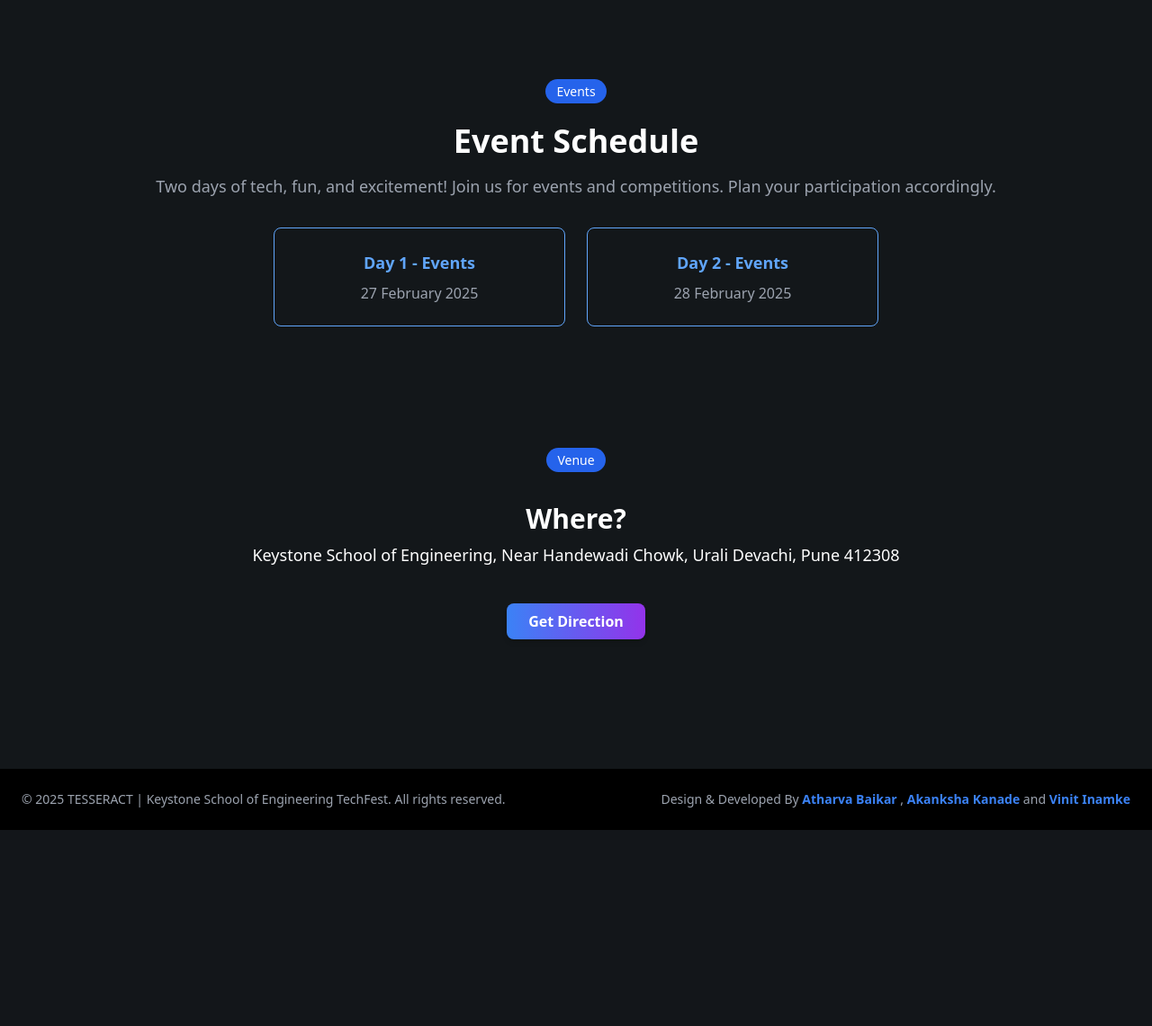
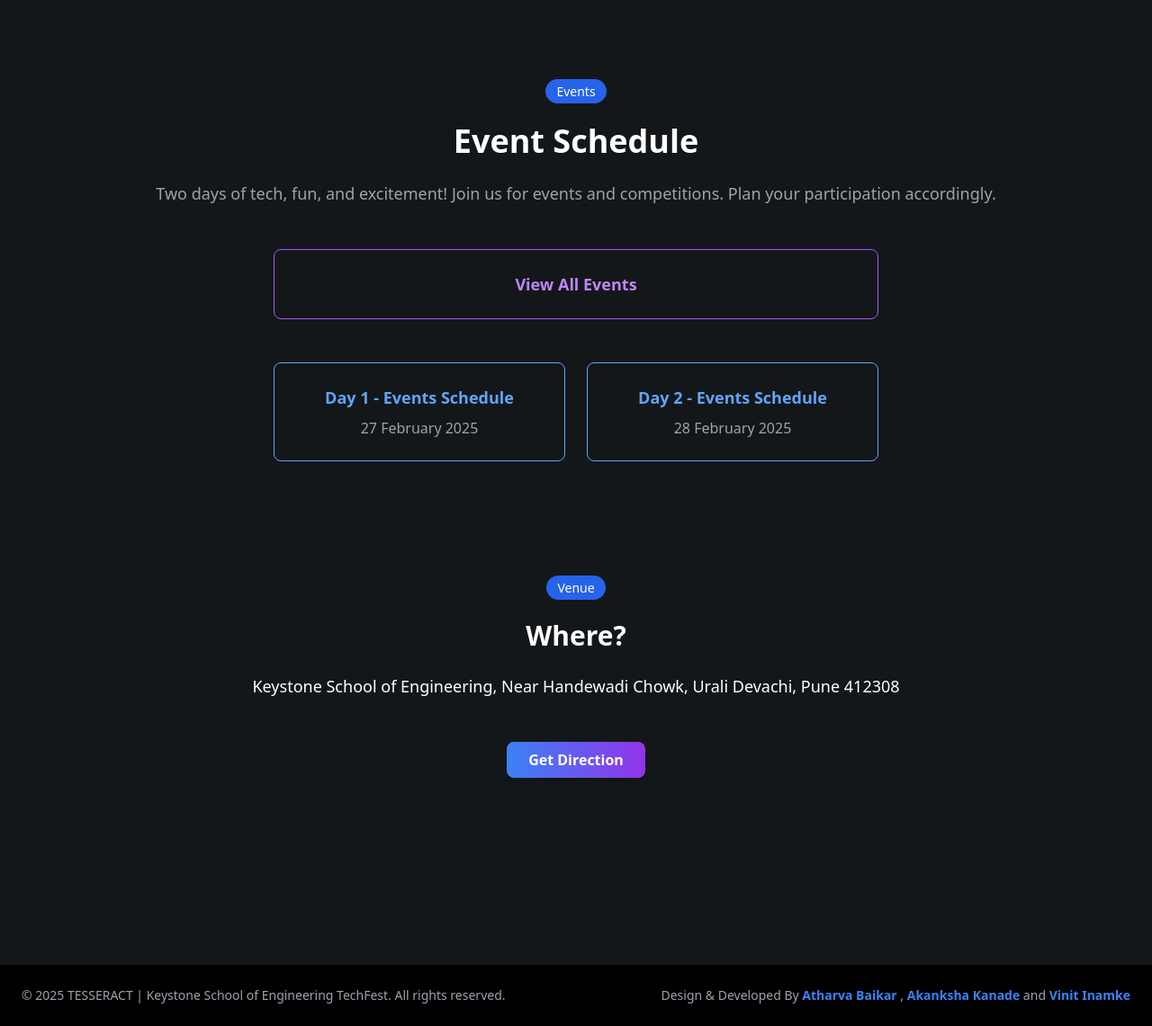
Before and after one commit to DarkGuardian641/Tesseract, a Flask app: page / in a window 1280 px wide. Shown: the part 554-1695 px from the top of the page at 90% size. Before the commit the page ends 1477 px from the top, so only its background shows below. Run offline with Flask 3, Linux system fonts and the light colour scheme; some libraries are stand-ins or nearby versions.

Commit message:
added events button and modified schedule

```diff
--- a/templates/index.html
+++ b/templates/index.html
@@ -90,40 +90,36 @@
     <section class="text-gray-100 body-font" id="scheduleeve" style="scroll-margin-top: 100px;">
         <div class="container mx-auto text-center py-16 px-5">
             <span class="bg-blue-600 text-sm text-white px-3 py-1 rounded-full">Events</span>
-            <br>
-            <br>
-            <h2 class="text-3xl sm:text-4xl font-extrabold text-white mb-4">Event Schedule</h2>
-            <p class="text-gray-400 text-base sm:text-lg mb-8">Two days of tech, fun, and excitement! Join us for events and competitions. Plan your participation accordingly.</p>
+            <h2 class="text-3xl sm:text-4xl font-extrabold text-white mt-6 mb-6">Event Schedule</h2>
+            <p class="text-gray-400 text-base sm:text-lg mb-12">Two days of tech, fun, and excitement! Join us for events and competitions. Plan your participation accordingly.</p>
+
+            <div class="grid grid-cols-1 max-w-2xl mx-auto mb-12">
+                <a href="/events" class="border border-purple-500 rounded-lg p-4 sm:p-6 hover:bg-purple-900/30 transition-colors cursor-pointer text-center">
+                    <h3 class="text-lg font-semibold text-purple-400">View All Events</h3>
+                </a>
+            </div>
+
             <div class="grid grid-cols-1 sm:grid-cols-2 gap-6 max-w-2xl mx-auto">
                 <a href="static/assets/day1.pdf" target="_blank" class="border border-blue-400 rounded-lg p-4 sm:p-6 hover:bg-blue-900/30 transition-colors cursor-pointer">
-                    <h3 class="text-lg font-semibold text-blue-400">Day 1 - Events</h3>
+                    <h3 class="text-lg font-semibold text-blue-400">Day 1 - Events Schedule</h3>
                     <p class="text-gray-400 mt-2">27 February 2025</p>
                 </a>
                 <a href="static/assets/day2.pdf" target="_blank" class="border border-blue-400 rounded-lg p-4 sm:p-6 hover:bg-blue-900/30 transition-colors cursor-pointer">
-                    <h3 class="text-lg font-semibold text-blue-400">Day 2 - Events</h3>
+                    <h3 class="text-lg font-semibold text-blue-400">Day 2 - Events Schedule</h3>
                     <p class="text-gray-400 mt-2">28 February 2025</p>
                 </a>
             </div>
         </div>
     </section>
 
-    <br>
-    <br>
-    <br>
-
-    <!-- Venue Section -->
-    <div class="text-center">
+    <section class="text-center py-16">
         <span class="bg-blue-600 text-sm text-white px-3 py-1 rounded-full">Venue</span>
-      <br>
-      <br>
-      <h2 class="text-3xl font-bold mt-3">Where?</h2>
-      <p class="mt-2 text-lg">Keystone School of Engineering, Near Handewadi Chowk, Urali Devachi, Pune 412308</p>
-      <br>
-      <button id="openModalBtn" class="mt-4 px-6 py-2 text-white font-semibold rounded-lg shadow-md bg-gradient-to-r from-blue-500 to-purple-600">
+        <h2 class="text-3xl font-bold mt-6">Where?</h2>
+        <p class="mt-6 text-lg">Keystone School of Engineering, Near Handewadi Chowk, Urali Devachi, Pune 412308</p>
+        <button id="openModalBtn" class="mt-12 px-6 py-2 text-white font-semibold rounded-lg shadow-md bg-gradient-to-r from-blue-500 to-purple-600">
             Get Direction
         </button>
-
-  </div>
+    </section>
 
     <!-- Modal Background -->
     <div id="modal" class="fixed inset-0 bg-black bg-opacity-70 flex items-center justify-center hidden">
```
Lines whose indentation alone changed are shown as unchanged.
